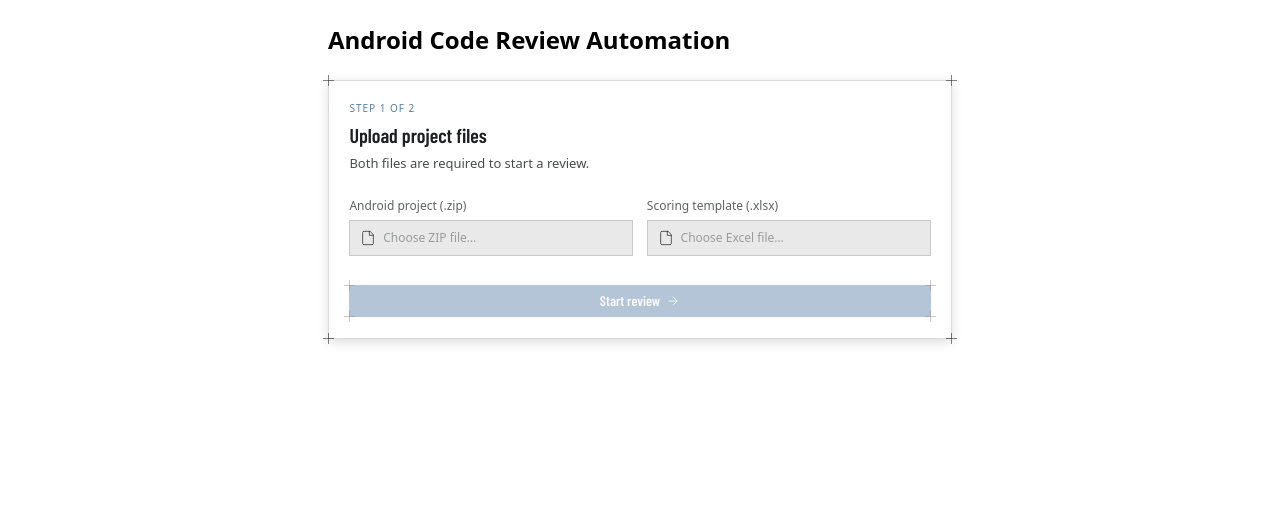
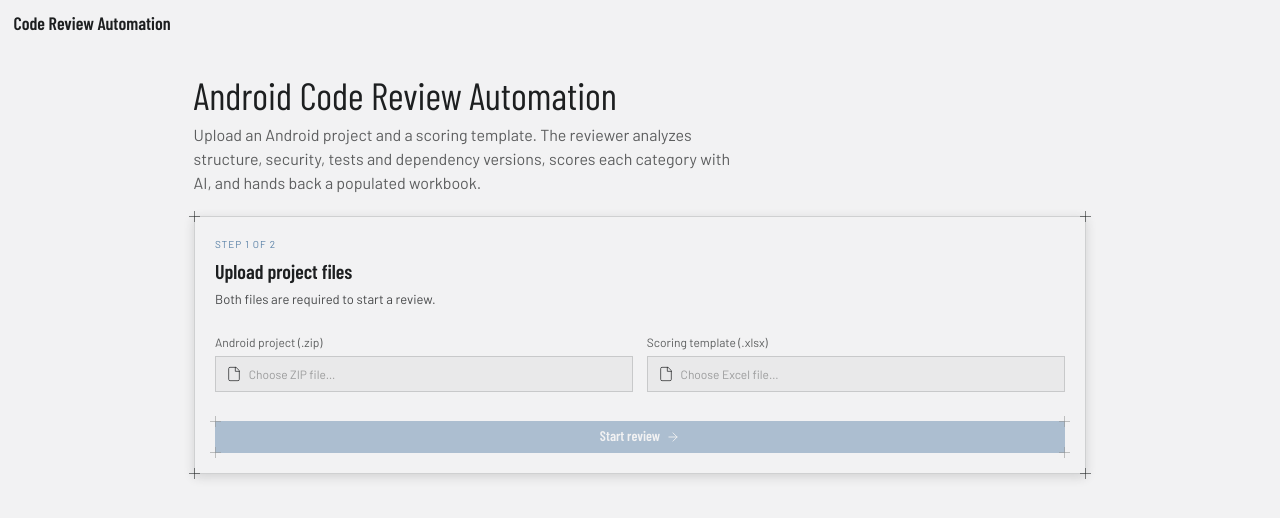
Before and after one commit to mehroshandroid/code_review_automation, a React (Create React App) app in the folder frontend/: page / in a window 1280 px wide. Shown: the top 518 px of the page. Built offline with nearby package versions, Linux system fonts and the light colour scheme; no server answers.

Commit message:
feat: restyle App page shell with Industry nav/header and wire redesigned components
Co-Authored-By: Claude Sonnet 5 <noreply@anthropic.com>

```diff
--- a/frontend/src/App.jsx
+++ b/frontend/src/App.jsx
@@ -3,6 +3,7 @@ import UploadForm from "./components/UploadForm";
 import ProgressTracker from "./components/ProgressTracker";
 import FindingsPanel from "./components/FindingsPanel";
 import StatsDisplay from "./components/StatsDisplay";
+import CornerMarks from "./components/CornerMarks";
 import { createReview } from "./services/api";
 
 export default function App() {
@@ -47,40 +48,66 @@ export default function App() {
   }
 
   return (
-    <div className="max-w-2xl mx-auto p-6 space-y-6">
-      <h1 className="text-2xl font-bold">Android Code Review Automation</h1>
+    <div style={{ minHeight: "100vh", background: "var(--color-bg)", fontFamily: "var(--font-body)", color: "var(--color-text)" }}>
+      <nav className="nav"><span className="nav-brand">Code Review Automation</span></nav>
+
+      <main style={{ maxWidth: 920, margin: "0 auto", padding: "var(--space-8) var(--space-4) var(--space-10)" }}>
+        <header style={{ marginBottom: "var(--space-6)" }}>
+          <h1 style={{ fontFamily: "var(--font-heading)", fontSize: 38, lineHeight: 1.1, margin: "0 0 var(--space-2)" }}>
+            Android Code Review Automation
+          </h1>
+          <p style={{ margin: 0, opacity: 0.7, maxWidth: "60ch" }}>
+            Upload an Android project and a scoring template. The reviewer analyzes structure, security, tests and
+            dependency versions, scores each category with AI, and hands back a populated workbook.
+          </p>
+        </header>
 
         {(state === "idle" || state === "uploading") && (
           <UploadForm onSubmit={handleUpload} disabled={state === "uploading"} />
         )}
 
         {state === "polling" && reviewId && (
+          <>
             <ProgressTracker reviewId={reviewId} onUpdate={handleProgressUpdate} />
-      )}
-
-      {progressData && (state === "polling" || state === "completed") && (
+            {progressData && (
+              <div style={{ marginTop: "var(--space-5)" }}>
                 <FindingsPanel
                   warnings={progressData.warnings}
                   testCoverage={progressData.test_coverage}
                   secretsFound={progressData.secrets_found}
                 />
+              </div>
+            )}
+          </>
         )}
 
         {state === "completed" && progressData && (
-        <StatsDisplay stats={progressData.stats} downloadUrl={progressData.download_url} />
+          <StatsDisplay
+            totalScorePct={progressData.total_score_pct}
+            warnings={progressData.warnings}
+            testCoverage={progressData.test_coverage}
+            secretsFound={progressData.secrets_found}
+            stats={progressData.stats}
+            downloadUrl={progressData.download_url}
+            onReset={handleReset}
+          />
         )}
 
         {state === "error" && (
-        <div className="space-y-3">
-          <p className="text-red-600">{errorMessage}</p>
+          <div className="card blueprint elev-md" style={{ padding: "var(--space-6)" }}>
+            <CornerMarks />
+            <div className="card-kicker">Error</div>
+            <div className="card-title" style={{ fontSize: 20 }}>Review failed</div>
+            <p className="card-body">{errorMessage}</p>
+            <div style={{ display: "flex", gap: "var(--space-3)", marginTop: "var(--space-4)" }}>
+              <button type="button" className="btn btn-primary blueprint" onClick={handleReset}>
+                <CornerMarks />
+                Try again
+              </button>
+            </div>
           </div>
         )}
-
-      {(state === "completed" || state === "error") && (
-        <button onClick={handleReset} className="text-blue-600 underline">
-          Start New Review
-        </button>
-      )}
+      </main>
     </div>
   );
 }
```
Also changed, not shown: 1 other file (tests, documents, lock files or other folders). Lines whose indentation alone changed are shown as unchanged.
